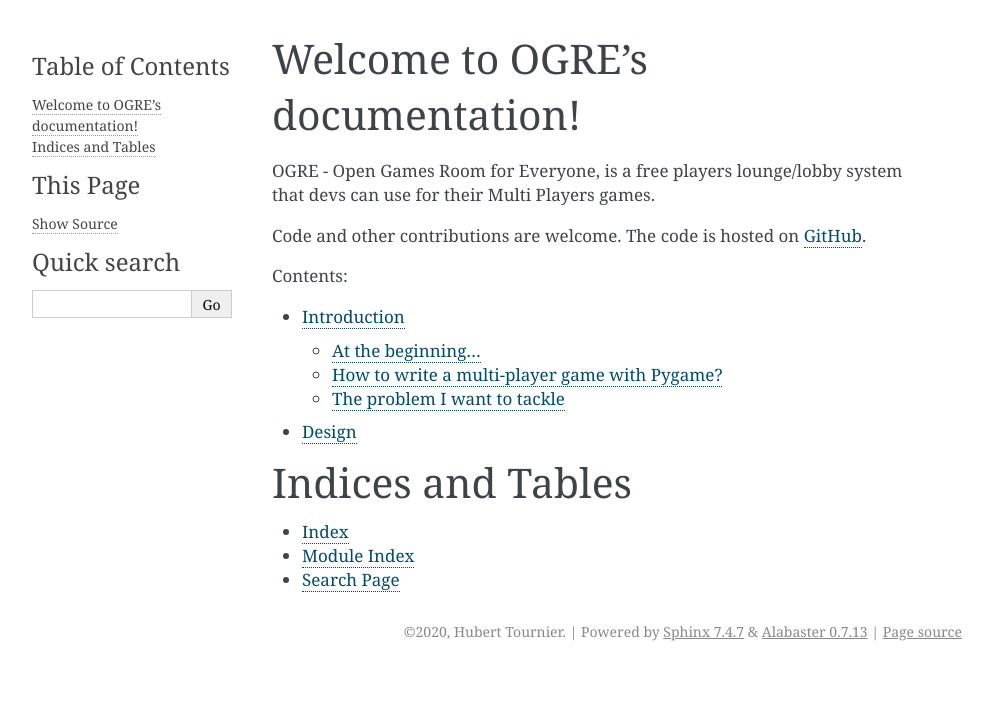
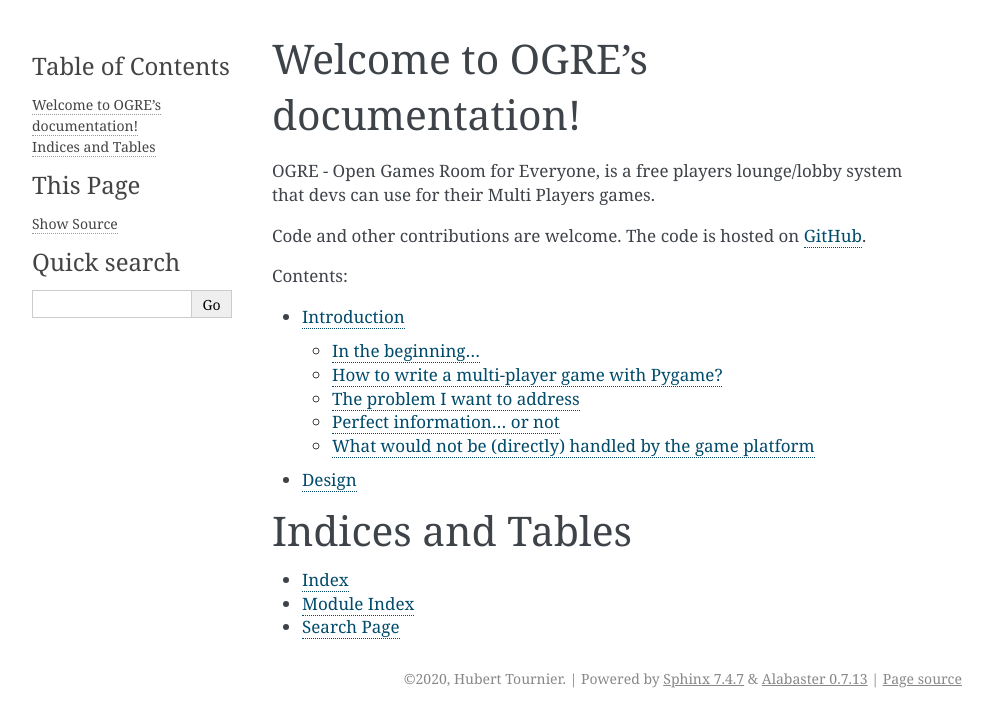
Before and after one commit to HubTou/OGRE, a Sphinx documentation site: the page built from docs/index.rst, in a window 1280 px wide. Shown: the top 727 px of the page, without its empty margins (148-1141 px from the left). Built offline with Sphinx 7.4.7, drawn with Linux system fonts in a browser that asks for light colours; some of the changed lines change nothing that is shown.

Commit message:
Release candidate

```diff
--- a/docs/intro.rst
+++ b/docs/intro.rst
@@ -1,9 +1,9 @@
 Introduction
 ============
 
-At the beginning...
+In the beginning...
 -------------------
-It all started when my youngest son picked up introductory computer science
+It all started with my youngest son picking up introductory computer science
 courses at high school. When the Covid-19 crisis and social distancing response
 started, I decided to give him some additional help with algorithmics and Python
 programming. As a learning exercise, we started a small project to implement a
@@ -14,7 +14,7 @@
 
 Getting interested in Python and Pygame, I began to write other games to follow
 up on this promising path. With `John Horton Conway`_'s untimely passing, I thus
-wrote a little `game of life`_ implementation.
+wrote a little `game of life`_ implementation as a tribute.
 
 The next step was to write a multi-player game...
 
@@ -33,15 +33,70 @@
 general things in mind.
 
 I then headed to GitHub to look for games/players lounge/lobby software. I found
-some interesting projects (for example, with focus on match making or
-blockchain usage) but none exactly fitting my purpose.
+some interesting projects (for example, with focus on match making, blockchain
+usage or Linux OS) but none exactly fitting my purpose, with the right blend of
+simplicity and scalability.
 
 So I decided to go for it myself.
 
 
-The problem I want to tackle
-----------------------------
-TODO
+The problem I want to address
+-----------------------------
+Perhaps the first issue with multi-player games would be **finding other
+players**. In order to solve that one, you need some game platform which gathers
+players. Players will do that if it's the reference platform for their favourite
+game (ie. chess, poker, etc.) or if it has a wide enough range of games to
+choose from and players to play with.
+
+Of course there are already widely successful `game platforms`_ such as Steam_,
+or open source plaforms such as Lutris_, but apparently none focusing on casual,
+non commercial, multi-OS/hardware, homemade games using tools such as Pygame.
+
+Another issue, at least for a new game platform, would be **finding players
+available for a specific game at a specific time**. If there are not enough
+available players for an immediate game launch, planning a game for a later
+time and enabling players/teams to register would be needed. For example, for
+organizing friday's evening wargame session with your friends around the world.
+
+The gaming platform should be **accessible both through a web site and from
+inside your multi-player games**. The later would require APIs and code samples
+to bootstrap game developers.
+
+And least but not least, such a gaming platform would have to be distributed
+(ie. not controlled by a single person or company) and be respectful of the
+privacy of its players (ie. not collecting or abusing personal information more
+than necessary). With complex embedded software such as web, database and
+message queue servers, these infrastructure parts would have to be packaged as
+readily available virtual machine images or Docker containers, for use in the
+Cloud, on dedicated servers or private machines. Game accounts could also be
+distributed and even rely extensively on `social login`_ in other platforms.
+
+
+Perfect information... or not
+-----------------------------
+Furthermore, the game platform would have to ***enable both `perfect information
+games`_ and imperfect ones***.
+
+In a perfect information game such as Connect Four or Chess, all the past and
+current state of a game is known to all the players. Thus it is possible to have
+Client to Client software interaction, each running the full state of the game
+and using the gaming platform as an input for the opponent's moves.
+
+In an imperfect information game such as a cards game or a strategic simulation
+game, Client software would focus on displaying the known state of the game for
+each player and sending their moves to some central server holding the full
+state of the game, resolving moves and sending back the new known state to each
+player. To some extent, the Server part would be a kind of electronic
+arbitrator, limiting possibilities to cheat, though the trickiest part of this
+would be to ensure its innocuity to the rest of the infrastructure...
+
+
+What would not be (directly) handled by the game platform
+---------------------------------------------------------
+Matchmaking_ and ranking_ systems would be game dependent, and thus either
+completely left out of the game platform, or provided by additional specific
+Server parts of these games.
+
 
 .. _`Connect Four`: https://en.wikipedia.org/wiki/Connect_Four
 .. _Pygame: https://www.pygame.org/
@@ -51,3 +106,10 @@
 .. _`Pygame group on Facebook`: https://www.facebook.com/groups/pygame/
 .. _`UDP Communication`: https://wiki.python.org/moin/UdpCommunication
 .. _`python-socketio`: https://python-socketio.readthedocs.io/en/latest/
+.. _`game platforms`: https://en.wikipedia.org/wiki/Category:Multiplayer_video_game_services
+.. -Steam: https://store.steampowered.com/about/
+.. _Lutris: https://lutris.net/about/
+.. _`social login`: https://en.wikipedia.org/wiki/Social_login
+.. _`perfect information games`: https://en.wikipedia.org/wiki/Perfect_information
+.. _Matchmaking: https://en.wikipedia.org/wiki/Matchmaking_(video_games)
+.. -ranking: https://en.wikipedia.org/wiki/Ranking
```
